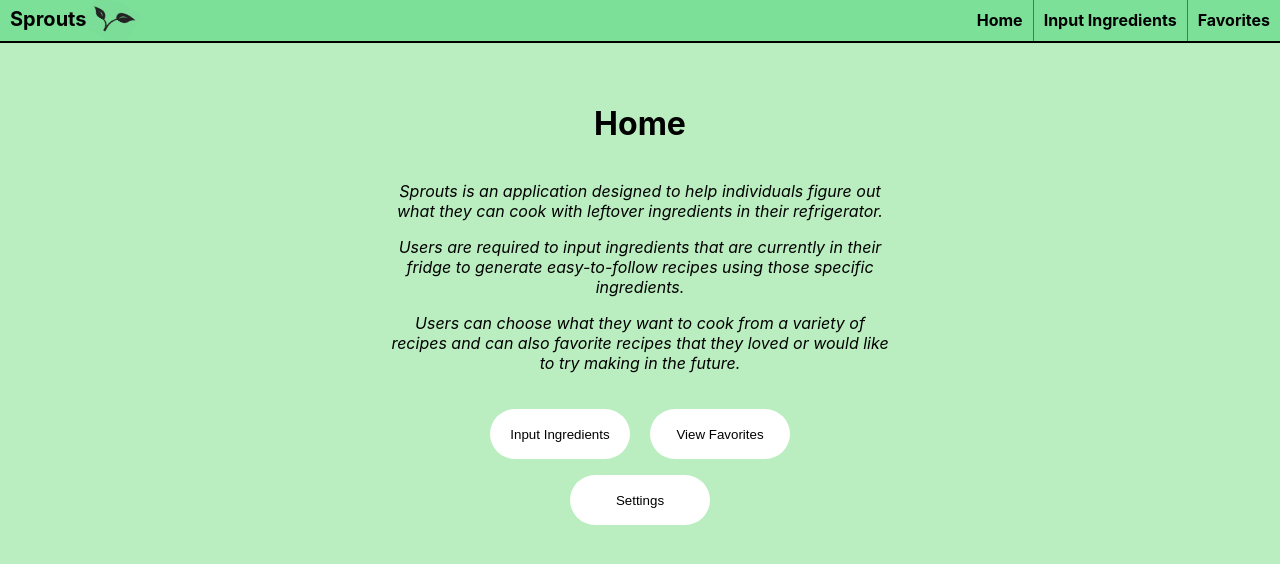
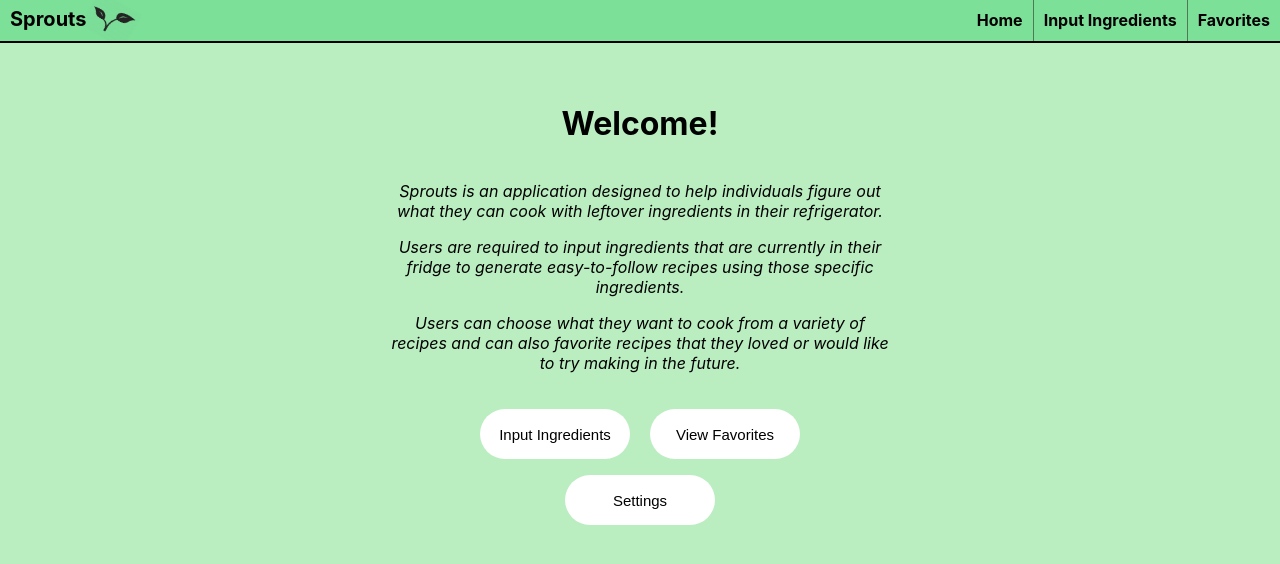
Before and after one commit to nyu-software-engineering/spring-2020-frugal-eye, a React (Create React App) app in the folder front-end/: page /home in a window 1280 px wide. Shown: the top 564 px of the page. Built offline with nearby package versions, Linux system fonts and the light colour scheme.

Commit message:
edited css for buttons on homepage

```diff
--- a/front-end/src/Home.css
+++ b/front-end/src/Home.css
@@ -9,3 +9,7 @@
 #button1 {
 	margin-right: 20px;
 }
+
+button {
+	font-size: 15px;
+}
--- a/front-end/src/Home.js
+++ b/front-end/src/Home.js
@@ -8,7 +8,7 @@ const Home = (props) => {
   	<div className="home">
       <NavBar/>
       <br></br>
-      <h1>Home</h1>
+      <h1>Welcome!</h1>
       <div className="intro">
         <p>Sprouts is an application designed to help individuals figure out what they can cook with leftover ingredients in their refrigerator.</p>
         <p>Users are required to input ingredients that are currently in their fridge to generate easy-to-follow recipes using those specific ingredients.</p>
--- a/front-end/src/standard.css
+++ b/front-end/src/standard.css
@@ -14,7 +14,7 @@ body {
 	color: black;
 	height: 50px;
 	line-height: 50px;
-	width: 140px;
+	width: 150px;
 	text-decoration: none;
 	text-align: center;
 
```
